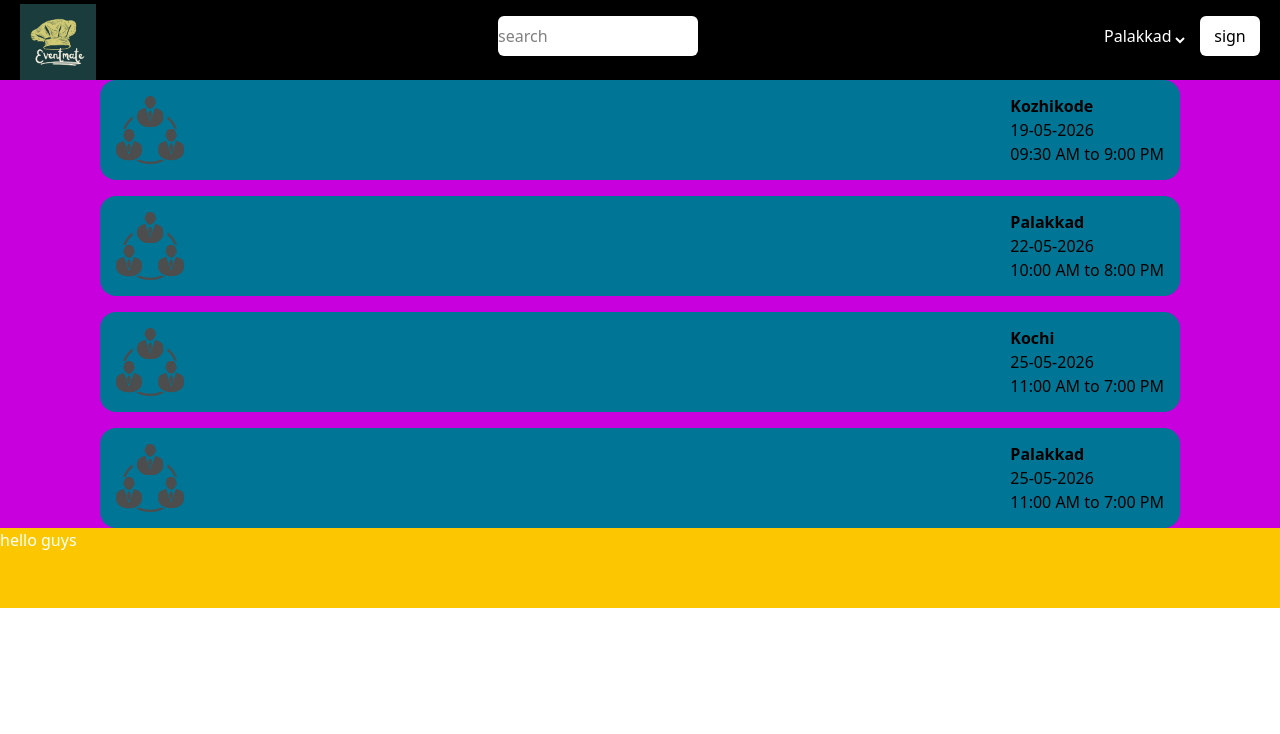
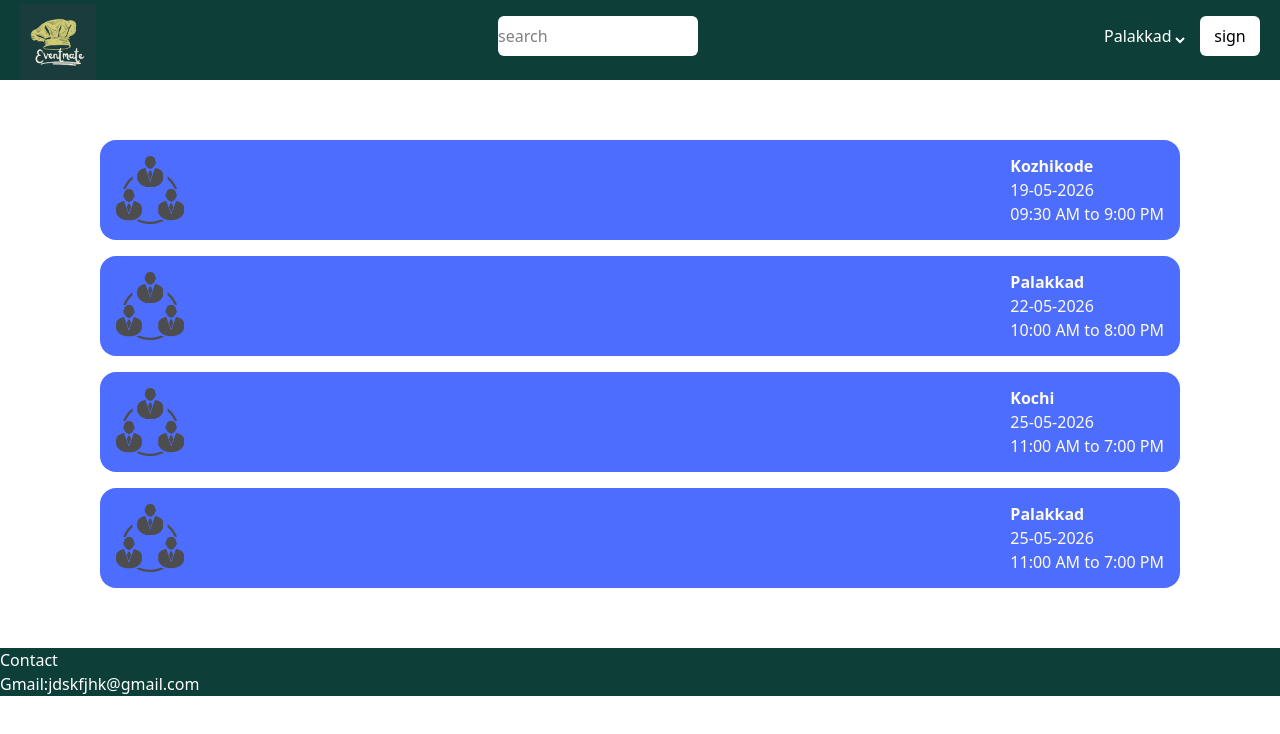
Before and after one commit to sinan668/eventmate-project, a React (Vite) app: page / in a window 1280 px wide. Shown: the top 734 px of the page. Built offline with nearby package versions, Linux system fonts and the light colour scheme.

Commit message:
new color addes

```diff
--- a/src/Component/body.jsx
+++ b/src/Component/body.jsx
@@ -39,11 +39,11 @@ function Body() {
                 </div>
             </div>
         </section> */}
-      <section className="space-y-4 bg-fuchsia-600">
+      <section className="space-y-4 bg-white mt-15 mb-15">
         {events.map((event) => (
           <div
             key={event.id}
-            className="h-25 bg-cyan-700 ml-25 mr-25 rounded-2xl flex justify-between items-center p-4">
+            className="h-25 hover:scale-105 transition-transform duration-400 bg-[#4d6dff] ml-25 mr-25 rounded-2xl flex justify-between items-center p-4 text-amber-50">
             <img src={Event} alt="events logo" className="h-17 w-17" />
             <div>
               <h1 className="font-bold">{event.place}</h1>
--- a/src/Component/footer.jsx
+++ b/src/Component/footer.jsx
@@ -2,9 +2,13 @@
 function Footer() {
 return(
     <>
-    <footer className="bg-yellow-400 text-white h-20">
+    <footer className="bg-[#0d3e38] text-white h">
         <div>
-            <h1 >hello guys</h1>
+            <h1 className="">
+                Contact
+
+            </h1>
+            <h1>Gmail:jdskfjhk@gmail.com</h1>
 
         </div>
 
--- a/src/Component/header.jsx
+++ b/src/Component/header.jsx
@@ -1,7 +1,7 @@
 import Logo from "../assets/logoe.png";
 function Header() {
   return (
-    <header className="bg-black text-white h-20 ">
+    <header className="bg-[#0d3e38] text-white h-20 ">
       <nav className="flex justify-between ml-5 mr-5">
         <img src={Logo} alt="logo" className=" h-21 w-19 object-contain"></img>
         <input
```
